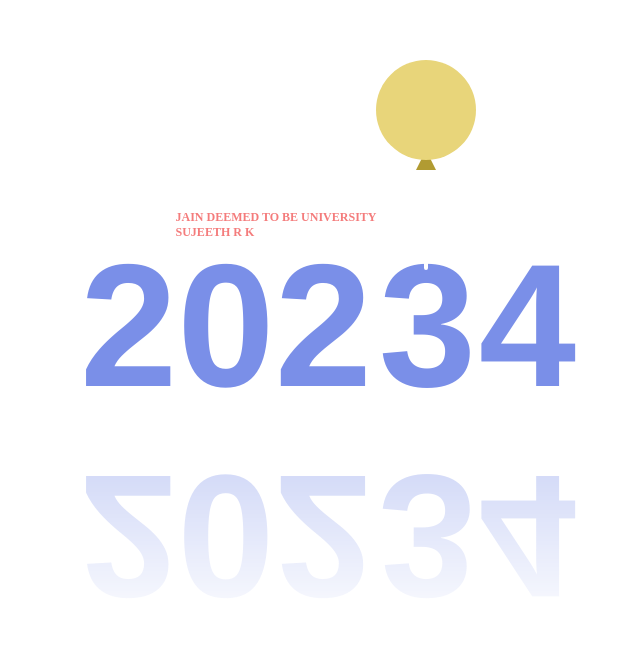
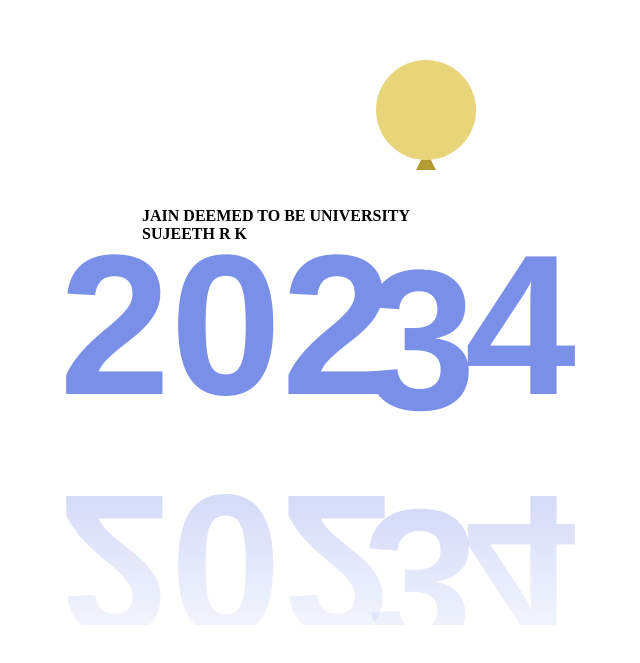
Before and after one commit to sujeetrk/Wish.github.io, a plain HTML site: page index.html in a window 1280 px wide. Shown: the part 175-838 px from the top of the page, without its empty margins (364-1004 px from the left). Drawn offline with Linux system fonts and the light colour scheme.

Commit message:
Update index.html

```diff
--- a/index.html
+++ b/index.html
@@ -59,7 +59,7 @@
 }
 .ano_novo>span{
   font-family: 'Montserrat', 'Franklin Gothic Medium', 'Arial Narrow', Arial, sans-serif;
-  font-size: 175px;
+  font-size: 200px;
   font-weight: 700;
   color: #7a8fe8;
   -webkit-box-reflect: below 10px linear-gradient(to bottom, rgba(0,0,0,0.0), rgba(0,0,0,0.4));
@@ -374,6 +374,6 @@ a.author{
     <span><i></i></span>
   </div>
 </div>
-<a href="https://www.instagram.com/skye.code_/" class="author"><b>JAIN DEEMED TO BE UNIVERSITY<br>SUJEETH R K</b></a>
+<a><b>JAIN DEEMED TO BE UNIVERSITY<br>SUJEETH R K</b></a>
 </body>
 </html>
```
